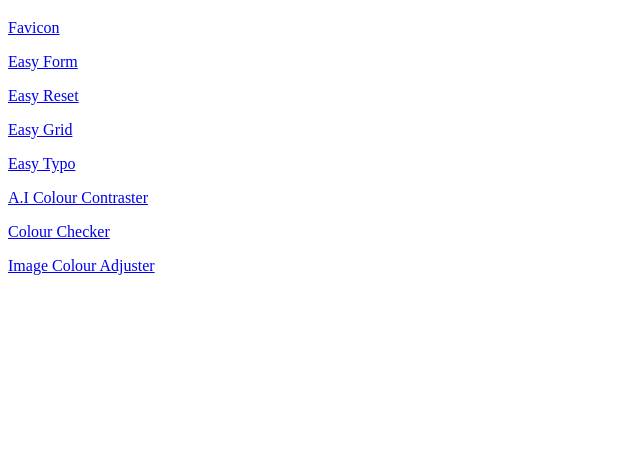
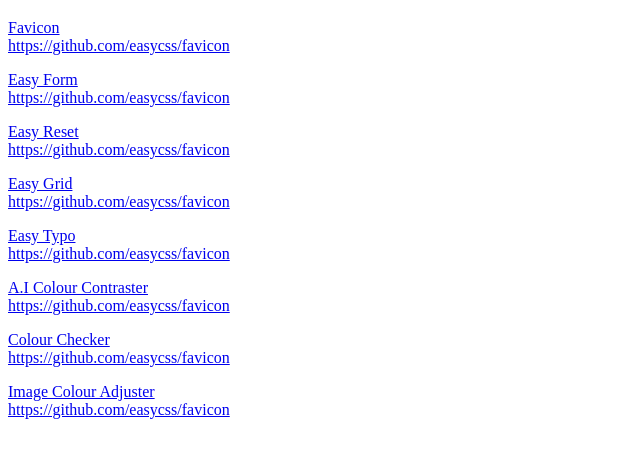
Before and after one commit to easycss/easycss.github.io, a plain HTML site: page index.html in a window 1280 px wide. Shown: the part 61-518 px from the top of the page, without its empty margins (0-640 px from the left). Drawn offline with Linux system fonts and the light colour scheme.

Commit message:
add repo links

```diff
--- a/index.html
+++ b/index.html
@@ -11,31 +11,63 @@
 
     <p>
       <a href="https://easycss.github.io/favicon">Favicon</a>
+      <br />
+      <a href="https://github.com/easycss/favicon"
+        >https://github.com/easycss/favicon</a
+      >
     </p>
     <p>
       <a href="https://easycss.github.io/easyform">Easy Form</a>
+      <br />
+      <a href="https://github.com/easycss/easyform"
+        >https://github.com/easycss/favicon</a
+      >
     </p>
     <p>
       <a href="https://easycss.github.io/easyreset">Easy Reset</a>
+      <br />
+      <a href="https://github.com/easycss/easyform"
+        >https://github.com/easycss/favicon</a
+      >
     </p>
     <p>
       <a href="https://easycss.github.io/easygrid">Easy Grid</a>
+      <br />
+      <a href="https://github.com/easycss/easygrid"
+        >https://github.com/easycss/favicon</a
+      >
     </p>
     <p>
       <a href="https://easycss.github.io/easytypo">Easy Typo</a>
+      <br />
+      <a href="https://github.com/easycss/easytypo"
+        >https://github.com/easycss/favicon</a
+      >
     </p>
     <p>
       <a href="https://easycss.github.io/AI-colourContraster"
         >A.I Colour Contraster</a
       >
+      <br />
+      <a href="https://github.com/easycss/AI-colourContraster"
+        >https://github.com/easycss/favicon</a
+      >
     </p>
     <p>
       <a href="https://easycss.github.io/colourChecker">Colour Checker</a>
+      <br />
+      <a href="https://github.com/easycss/colourChecker"
+        >https://github.com/easycss/favicon</a
+      >
     </p>
     <p>
       <a href="https://easycss.github.io/image-colour-adjuster"
         >Image Colour Adjuster</a
       >
+      <br />
+      <a href="https://github.com/easycss/image-colour-adjuster"
+        >https://github.com/easycss/favicon</a
+      >
     </p>
   </body>
 </html>
```
